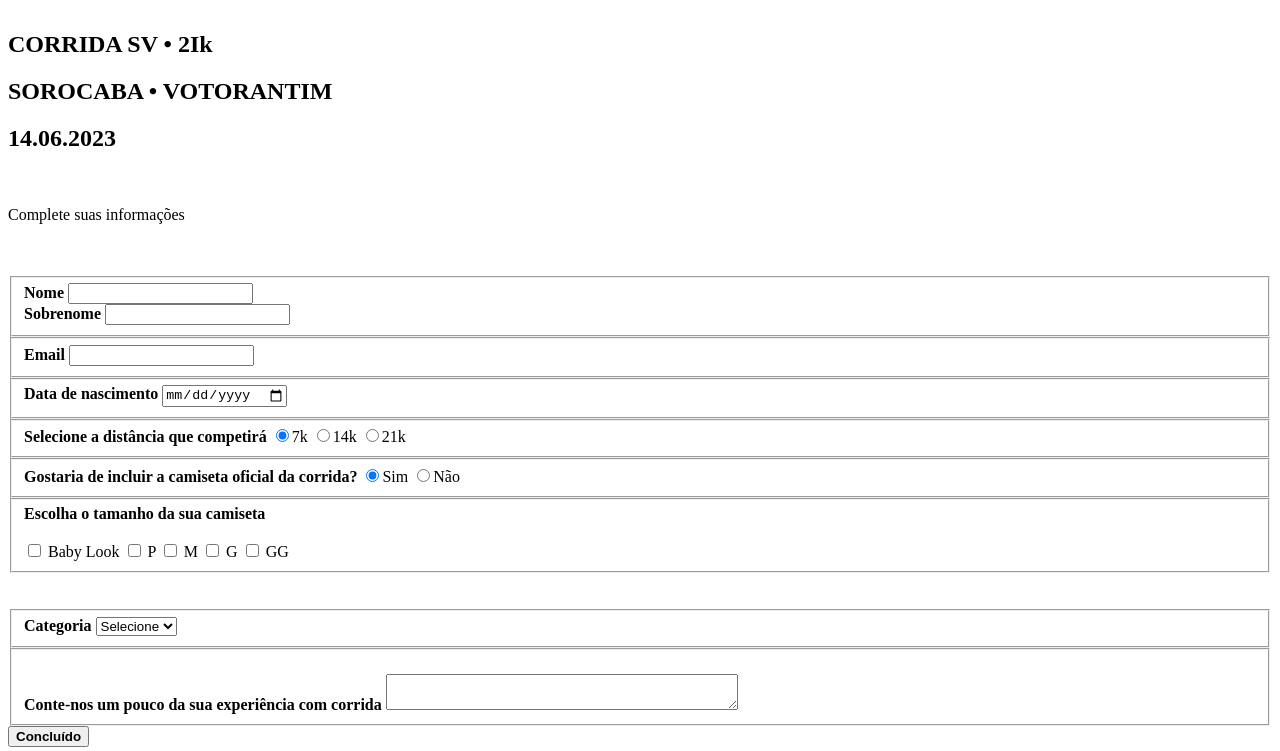
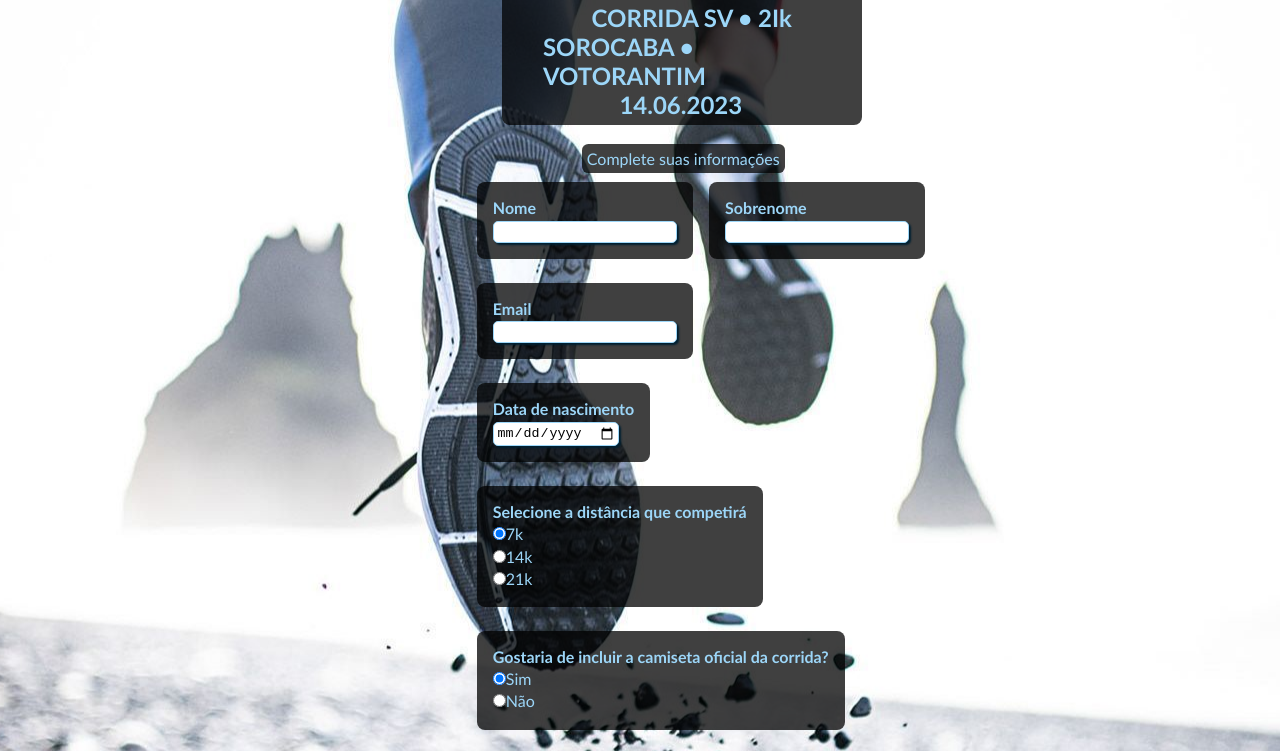
Before and after one commit to pedro-py/modelo_de_formulario, a plain HTML site: page index.html in a window 1280 px wide. Shown: the part 87-838 px from the top of the page. Drawn offline with Linux system fonts and the light colour scheme.

Commit message:
renomeado

```diff
--- a/index.html
+++ b/index.html
@@ -4,7 +4,7 @@
     <meta charset="UTF-8">
     <meta http-equiv="X-UA-Compatible" content="IE=edge">
     <meta name="viewport" content="width=device-width, initial-scale=1.0">
-    <link rel="stylesheet" type="text/css" href="formulário.css" media="screen">
+    <link rel="stylesheet" type="text/css" href="style.css" media="screen">
     <title>Inscrição</title>
 </head>
 <body>
```
Also changed, not shown: style.css (renamed from index.css).
